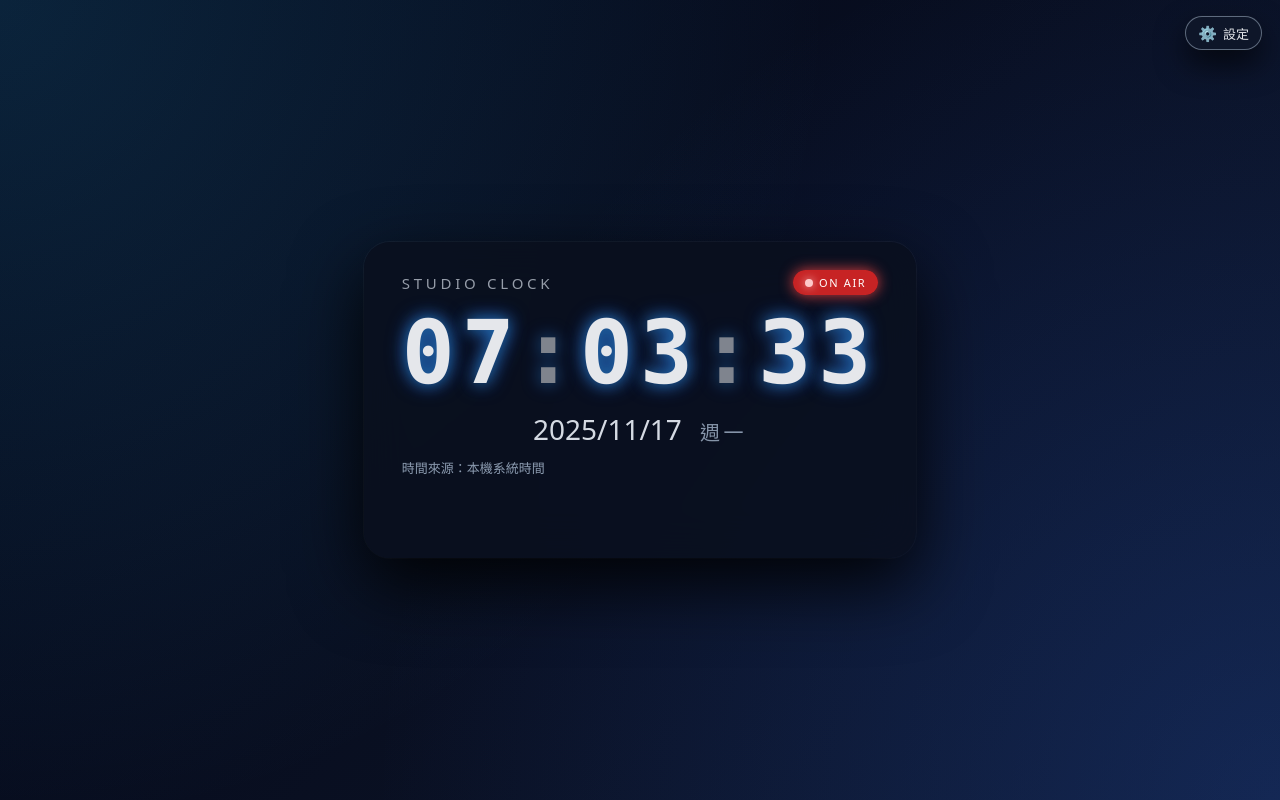
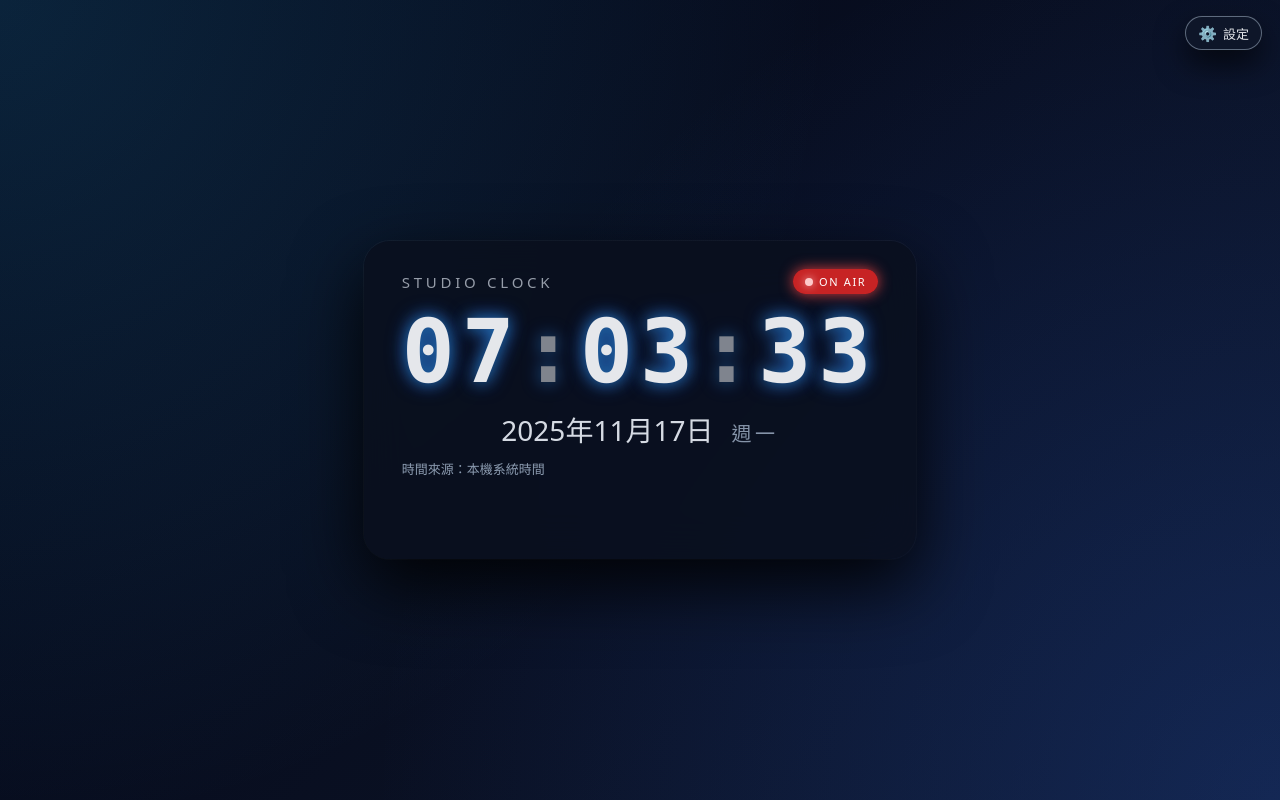
Before and after one commit to wyk058/studio-clock, a plain HTML site: page index.html in a window 1280 px wide. Drawn offline with Linux system fonts and the light colour scheme; no server answers.

Commit message:
index.html

```diff
--- a/index.html
+++ b/index.html
@@ -814,7 +814,7 @@
         const month = now.getMonth() + 1;
         const d = now.getDate();
         dateEl.textContent =
-          `${y}/${pad2(month)}/${pad2(d)}`;
+          `${y}年${pad2(month)}月${pad2(d)}日`;
         weekdayEl.textContent = weekdayNames[now.getDay()];
 
         // 倒數邏輯
```
